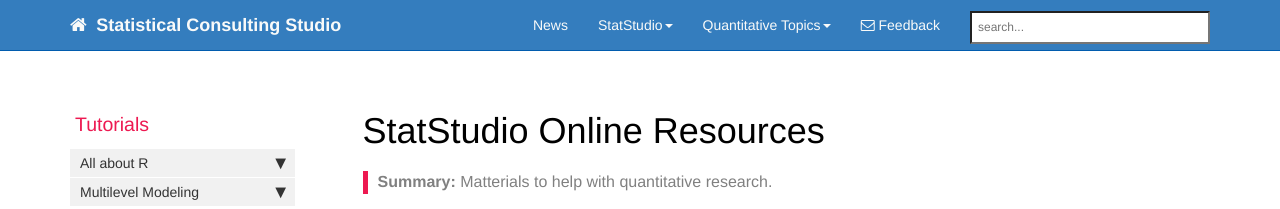
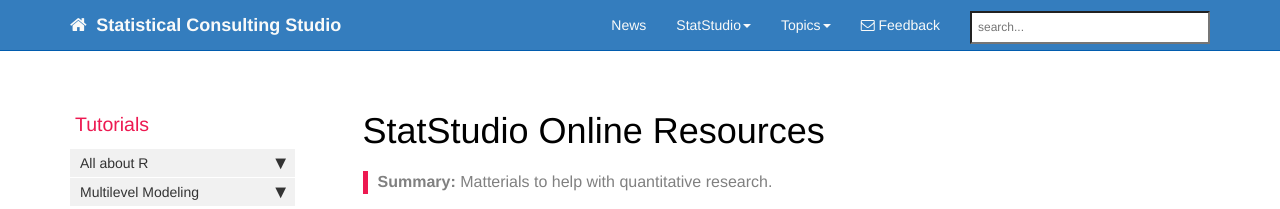
Before and after one commit to USUstatstudio/blog, a Jekyll site: the page built from index.md, in a window 1280 px wide. Shown: the top 209 px of the page. Built offline with Jekyll 4.4.1, drawn with Linux system fonts in a browser that asks for light colours; nearby versions of some CDN libraries; comment, search, counter and statistics services are not loaded.

Commit message:
Update topnav.yml

```diff
--- a/_data/topnav.yml
+++ b/_data/topnav.yml
@@ -22,9 +22,9 @@ topnav_dropdowns:
           external_url: https://www.linkedin.com/groups/7052281/profile
 
 
-    - title: Quantitative Topics
+    - title: Topics
       folderitems:
-        - title: Intro to R
+        - title: Using R
           url: /introR_landing_page.html
         - title: Multilevel Modeling
           url: /MLM_landing_page.html
```
